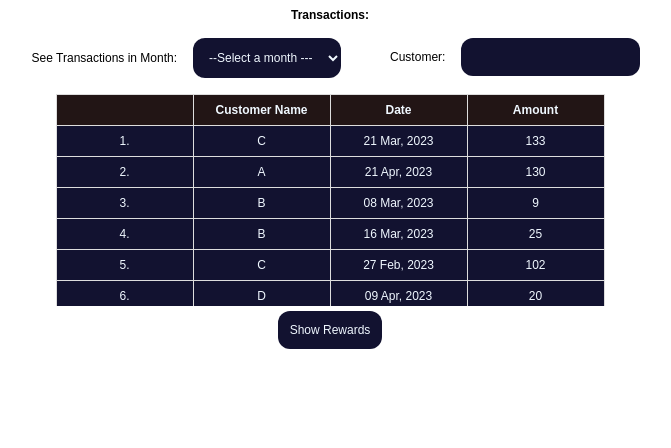
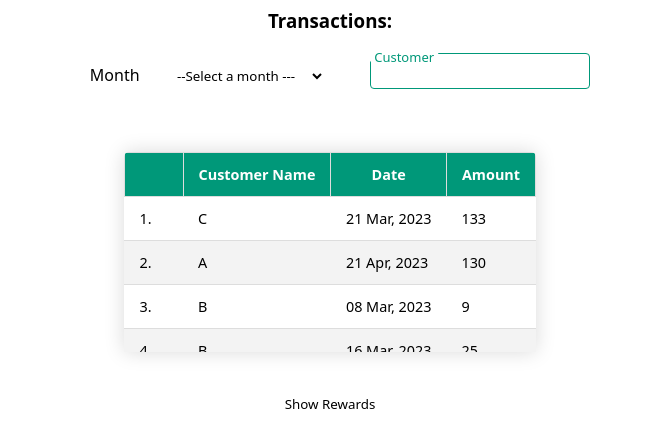
Before and after one commit to VijayIyer/charter-communications-hw, a React (Create React App) app: page / in a window 1280 px wide. Shown: the top 448 px of the page, without its empty margins (310-981 px from the left). Built offline with nearby package versions, Linux system fonts and the light colour scheme.

Commit message:
Adds styling to table and filter input

```diff
--- a/src/App.js
+++ b/src/App.js
@@ -1,11 +1,9 @@
 import Transactions from "./components/Transactions";
 import TransactionsTable from "./components/Transactions/TransactionsTable";
 import RewardsTable from "./components/Rewards/RewardsTable";
-import Regenerate from "./components/Transactions/Regenerate";
 import { DataProvider } from "./context/dataContext";
 import { TransactionsProvider } from "./context/transactionsContext";
-import Search from "./components/Transactions/Search";
-import MonthFilter from "./components/Transactions/MonthFilter";
+
 function App() {
   return (
     <div className='App'>
@@ -13,7 +11,6 @@
         <TransactionsProvider>
           <Transactions />
         </TransactionsProvider>
-
         <RewardsTable />
       </DataProvider>
     </div>
--- a/src/components/Transactions/MonthFilter.js
+++ b/src/components/Transactions/MonthFilter.js
@@ -21,7 +21,7 @@
   }, [transactionsData]);
   return (
     <div>
-      <label>See Transactions in Month:</label>
+      <label>Month</label>
       <select
         className='transactions__month-filter'
         onChange={(e) => setMonthFilter(e.target.value)}
--- a/src/components/Transactions/Search.js
+++ b/src/components/Transactions/Search.js
@@ -4,12 +4,13 @@
 export default function Search() {
   const { customerFilter, setCustomerFilter } = useContext(transactionsContext);
   return (
-    <div>
-      <label>Customer:</label>
+    <div className='transactions__search-customer'>
+      <label className='transactions__search-customer__label'>Customer</label>
       <input
         type='text'
-        className='transactions__search-customer'
+        className='transactions__search-customer__input'
         value={customerFilter}
+        placeholder=' '
         onChange={(e) => setCustomerFilter(e.target.value)}
       />
     </div>
--- a/src/components/Transactions/styles.css
+++ b/src/components/Transactions/styles.css
@@ -5,27 +5,37 @@
   align-items: center;
   margin: 5px;
 }
-
 .transactions__table {
-  border-collapse: collapse;
-  width: 100%;
+  overflow-y: scroll;
   display: block;
   height: 200px;
-  margin-bottom: 1em;
+  border-collapse: collapse;
+  margin: 25px 0;
+  border-radius: 5px 5px 0 0;
+  font-size: 0.9em;
+  font-family: sans-serif;
+  min-width: 400px;
+  box-shadow: 0 0 20px rgba(0, 0, 0, 0.15);
 }
-.transactions__table th {
-  background-color: var(--header-bg-color);
+.transactions__table thead tr {
+  background-color: #009879;
+  color: #ffffff;
+  text-align: left;
+}
+.transactions__table th,
+.transactions__table td {
+  padding: 12px 15px;
+}
+.transactions__table tbody tr {
+  border-bottom: 1px solid #dddddd;
 }
 
-.transactions__table td,
-th {
-  border: 1px solid #dddddd;
-  background-color: var(--primary-bg-color);
-  color: var(--primary-font-color);
-  cursor: pointer;
-  text-align: left;
-  padding: 8px;
-  text-align: center;
+.transactions__table tbody tr:nth-of-type(even) {
+  background-color: #f3f3f3;
+}
+
+.transactions__table tbody tr:last-of-type {
+  border-bottom: 2px solid #009879;
 }
 
 .transactions__regenerate-btn {
@@ -49,11 +59,39 @@
   padding: 1em;
 }
 .transactions__search-customer {
-  background-color: var(--primary-bg-color);
-  color: var(--primary-font-color);
+  position: relative;
+  margin-bottom: 20px;
 }
-.transactions__table-wrapper {
-  overflow-y: auto;
+.transactions__search-customer__label {
+  color: #009879;
+  font-size: 13px;
+  font-weight: normal;
+  position: absolute;
+  pointer-events: none;
+  left: 15px;
+  top: 11px;
+  padding: 0 5px;
+  background: #fff;
+  transition: 0.2s ease all;
+}
+.transactions__search-customer__input {
+  font-size: 12px;
+  display: block;
+  width: 100%;
+  height: 36px;
+  padding: 0 20px;
+  background: #fff;
+  color: #323840;
+  border: 1px solid #009879;
+  border-radius: 4px;
+  box-sizing: border-box;
+  &:focus {
+    outline: none;
+    ~ .transactions__search-customer__label {
+      top: -8px;
+      font-size: 13px;
+    }
+  }
 }
 .transactions__month-filter {
   background-color: var(--primary-bg-color);
--- a/src/styles.css
+++ b/src/styles.css
@@ -1,7 +1,5 @@
 :root {
-  --primary-bg-color: rgb(18, 18, 48);
-  --primary-font-color: aliceblue;
-  --font-family: arial, sans-serif;
+  --font-family: Noto sans;
   --header-bg-color: rgb(34, 21, 21);
   --font-size: 12px;
   --highlight-color: rgb(191, 191, 51);
@@ -9,7 +7,6 @@
 }
 * {
   font-family: var(--font-family);
-  font-size: var(--font-size);
 }
 ::selection {
   background: var(--highlight-color);
@@ -21,6 +18,3 @@
   margin-top: 0;
   margin-bottom: 0;
 }
-td {
-  width: 10em;
-}
```
